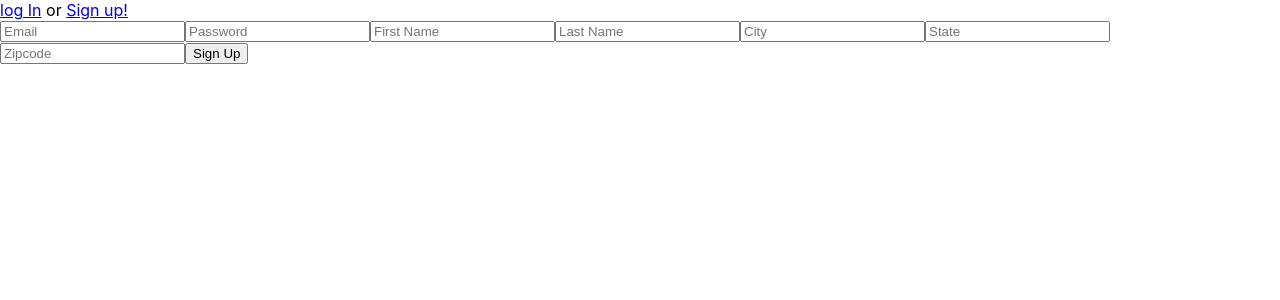
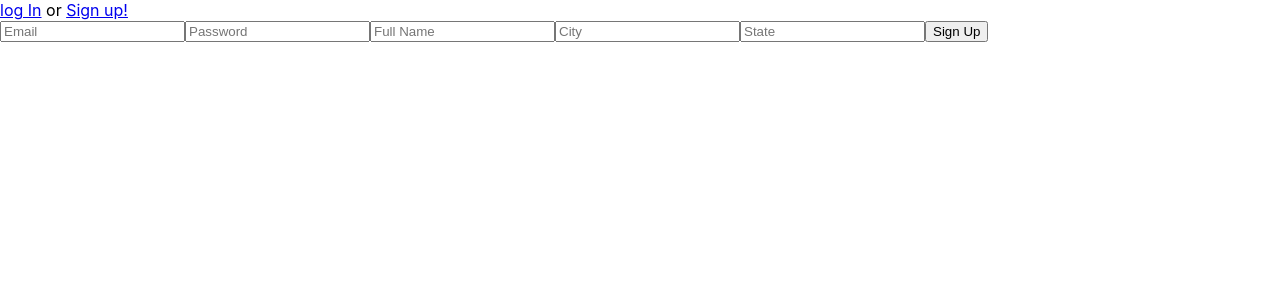
Before and after one commit to ShawandaMD/tech-in-color-client, a React (Create React App) app: page /signup in a window 1280 px wide. Shown: the top 300 px of the page. Built offline with nearby package versions, Linux system fonts and the light colour scheme; no server answers.

Commit message:
added changes to attributes to reflect changes to the database on the backend

```diff
--- a/src/components/Signup.js
+++ b/src/components/Signup.js
@@ -24,11 +24,9 @@ const Signup = (props) => {
     <form onSubmit={handleSubmit}>
       <input type="text" placeholder="Email" id="email" name="email" value={props.signupFormData.email} onChange={handleChange}/>
       <input type="text" placeholder="Password" id="password" name="password" value={props.signupFormData.password} onChange={handleChange}/>
-      <input type="text" placeholder="First Name" id="f_name" name="f_name" value={props.signupFormData.f_name} onChange={handleChange}/>
-      <input type="text" placeholder="Last Name" id="l_name" name="l_name" value={props.signupFormData.l_name} onChange={handleChange}/>
+      <input type="text" placeholder="Full Name" id="full_name" name="full_name" value={props.signupFormData.full_name} onChange={handleChange}/>
       <input type="text" placeholder="City" id="city" name="city" value={props.signupFormData.city} onChange={handleChange}/>
       <input type="text" placeholder="State" id="state" name="state" value={props.signupFormData.state} onChange={handleChange}/>
-      <input type="number" placeholder="Zipcode" id="zip_code" name="zip_code" value={props.signupFormData.zip_code} onChange={handleChange}/>
       <input type="submit" value="Sign Up"/>
     </form>
   )
```
